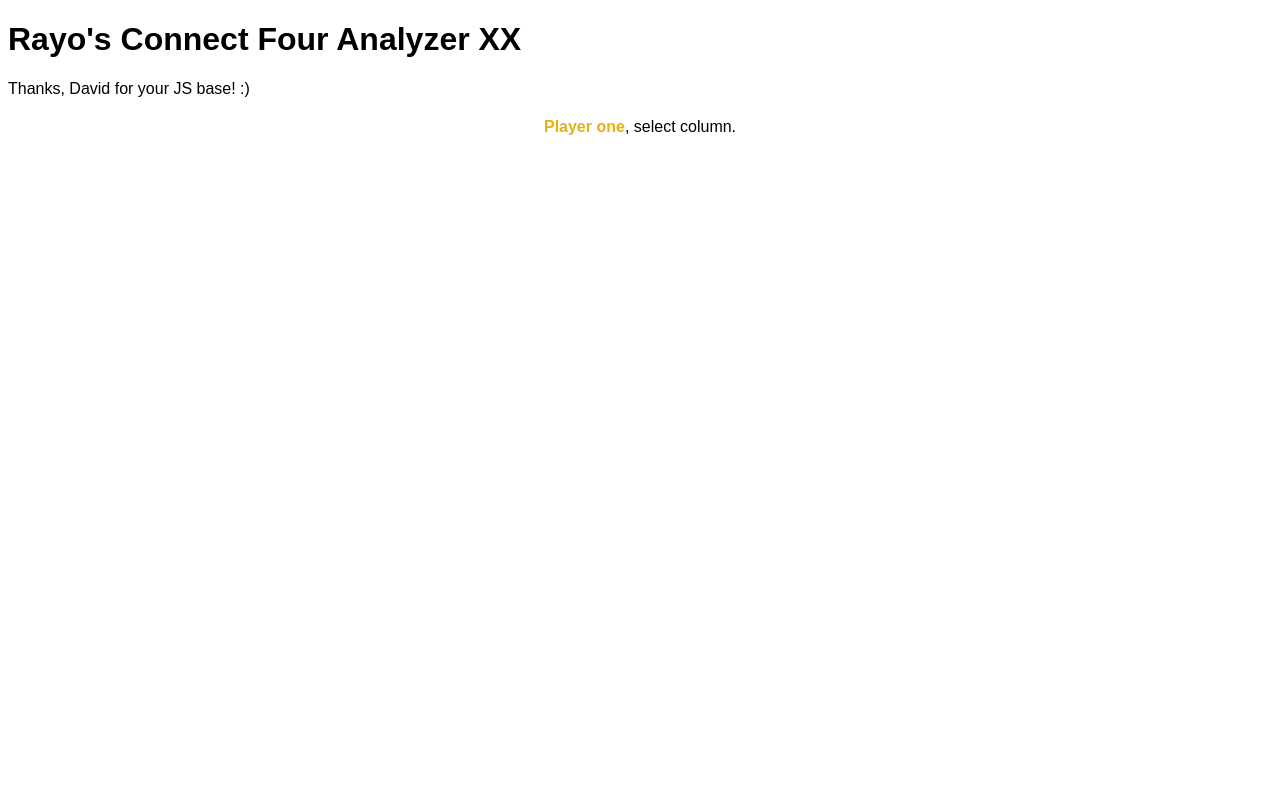
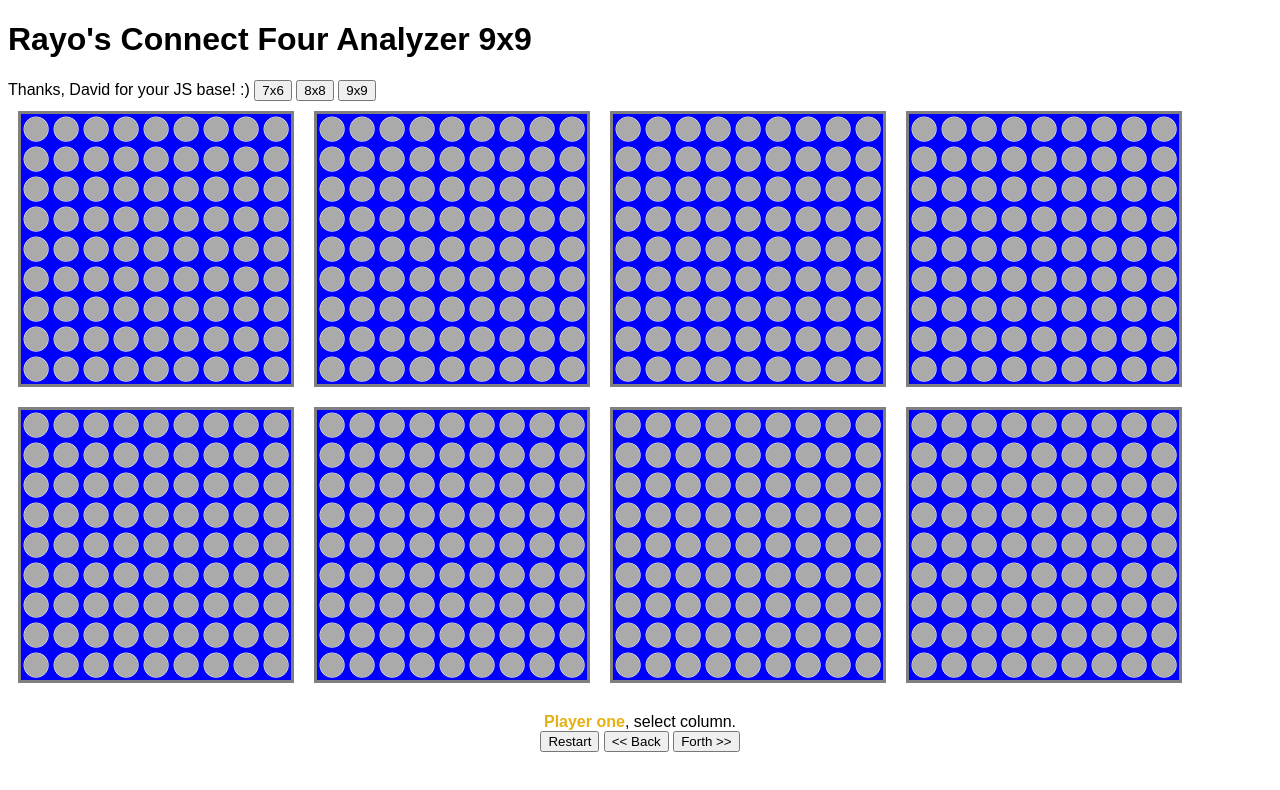
Before and after one commit to andirayo/connect-four-analyzer-9x9, a website: page src/index.html in a window 1280 px wide. Drawn offline with Linux system fonts and the light colour scheme.

Commit message:
(index)  8 boards to play on

```diff
--- a/src/index.html
+++ b/src/index.html
@@ -7,27 +7,53 @@
     <link rel="stylesheet" href="connect-four.css" />
   </head>
   <body>
-    <h1>Rayo's Connect Four Analyzer <span id="headline_size">XX</span></h1>
+    <h1>Rayo's Connect Four Analyzer <span id="headline_size">XxX</span></h1>
+    <div>
       Thanks, David for your JS base! :)
-    <div id="board">
+      <button id="buttonBoardsize76">7x6</button>
+      <button id="buttonBoardsize88">8x8</button>
+      <button id="buttonBoardsize99">9x9</button>
+    </div>
+
+    <div id="analyzer">
+      <div class="boardAreas">
+        <div class="boardArea"></div>
+        <div class="boardArea"></div>
+        <div class="boardArea"></div>
+        <div class="boardArea"></div>
+        <div class="boardArea"></div>
+        <div class="boardArea"></div>
+        <div class="boardArea"></div>
+        <div class="boardArea"></div>
+        <br style="clear:left;" />
       </div>
       <div id="instruction">
         <span id="player1"><span class="yellow">Player one</span>, select column.</span>
         <span id="player2" class="hidden"><span class="red">Player two</span>, select column.</span>
         <span id="winner" class="hidden"><span id="winnerName"></span>...congratulations you won connect four.</span>
         <div>
-        <button id="newGame" class="hidden">New Game</button>
+          <button class="buttonRestart">Restart</button>
+          <button class="buttonBack">&lt;&lt; Back</button>
+          <button class="buttonForth">Forth &gt;&gt;</button>
         </div>
       </div>
+    </div>
+
     <script type="text/javascript" src="jquery-2.0.3.js"></script>
     <script type="text/javascript" src="c4-config.js"></script>
     <script type="text/javascript" src="connect-four.js"></script>
     <script type="text/javascript">
       (function ($, window, document) {
+        $(function () {
+          var getParams = {},
+            tmp = [];
+          window.location.search.substr(1).split("&")
+            .forEach(function (item) {
+              tmp = item.split("=");
+              getParams[ tmp[0] ] = tmp[1];
+            });
 
-        $(function () {
-          var board = $('#board');
-          connectFour.util.init( board );
+          c4.util.init( getParams );
         });
 
       }(window.jQuery, window, document));
```
Lines whose indentation alone changed are shown as unchanged.
